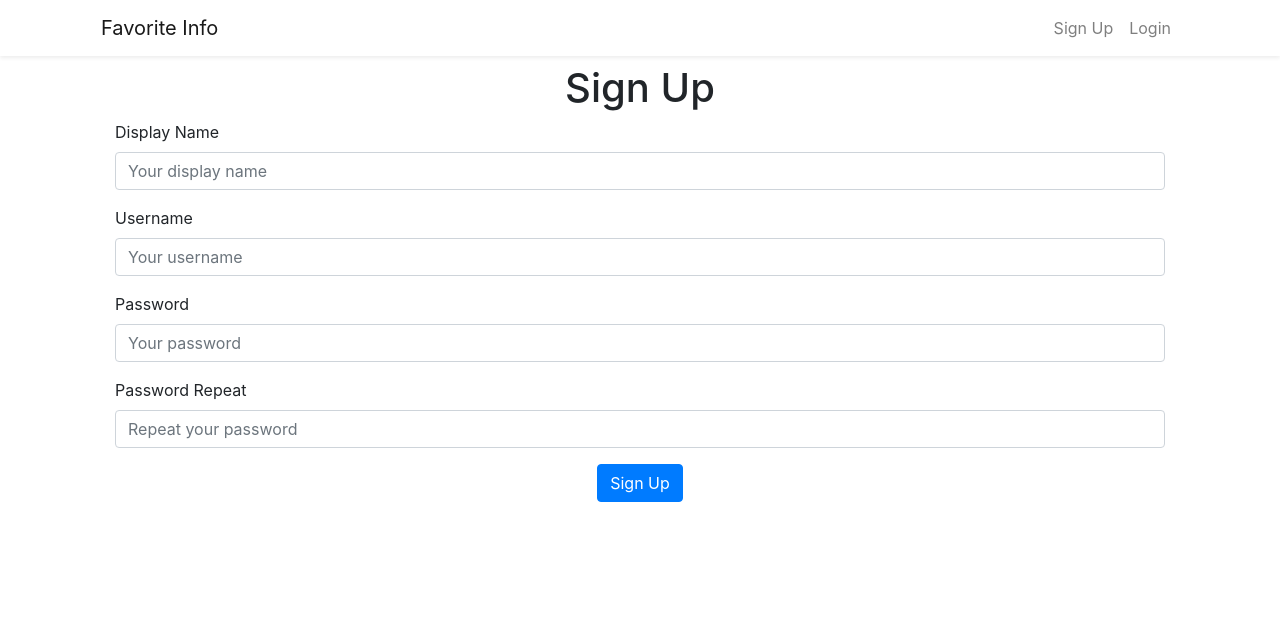
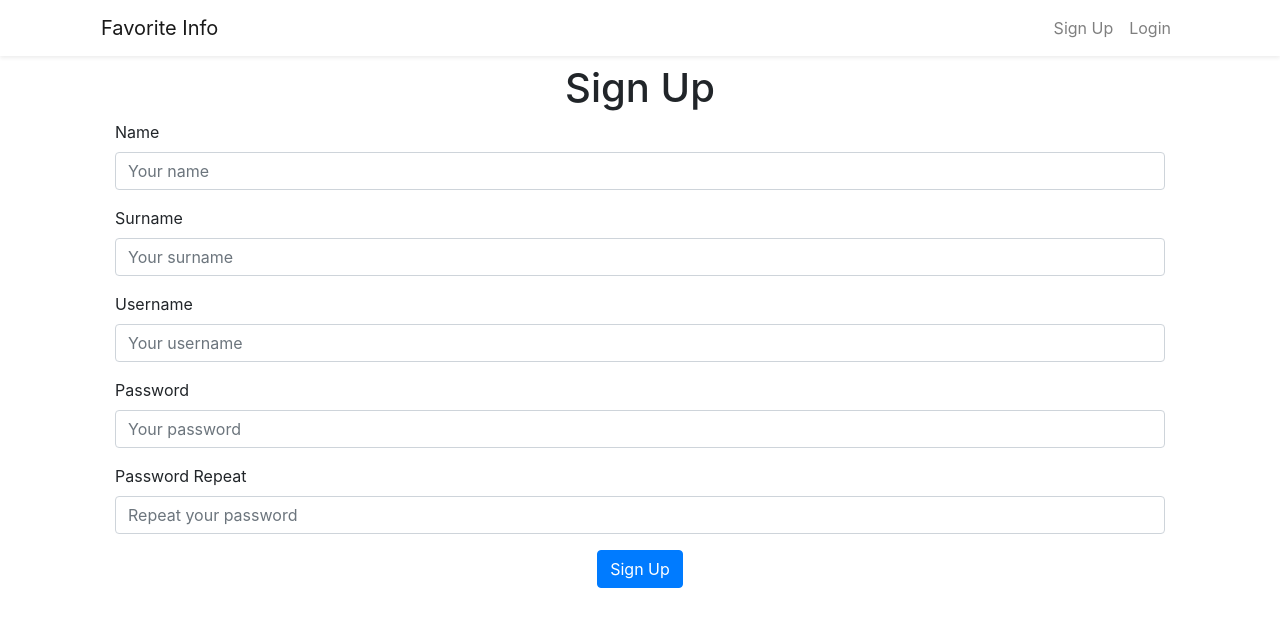
Before and after one commit to uzunemre/favorite-info-frontend, a React (Create React App) app: page /#/signup in a window 1280 px wide. Shown: the top 626 px of the page. Built offline with nearby package versions, Linux system fonts and the light colour scheme.

Commit message:
sign up page add name and surname input

```diff
--- a/public/index.html
+++ b/public/index.html
@@ -1,15 +1,15 @@
 <!DOCTYPE html>
 <html lang="en">
 <head>
-  <meta charset="utf-8" />
-  <link rel="shortcut icon" href="%PUBLIC_URL%/favicon.ico" />
-  <meta name="viewport" content="width=device-width, initial-scale=1" />
-  <meta name="theme-color" content="#000000" />
+    <meta charset="utf-8"/>
+    <link rel="shortcut icon" href="%PUBLIC_URL%/favicon.ico"/>
+    <meta name="viewport" content="width=device-width, initial-scale=1"/>
+    <meta name="theme-color" content="#000000"/>
     <!--
       manifest.json provides metadata used when your web app is installed on a
       user's mobile device or desktop. See https://developers.google.com/web/fundamentals/web-app-manifest/
     -->
-  <link rel="manifest" href="%PUBLIC_URL%/manifest.json" />
+    <link rel="manifest" href="%PUBLIC_URL%/manifest.json"/>
     <!--
       Notice the use of %PUBLIC_URL% in the tags above.
       It will be replaced with the URL of the `public` folder during the build.
@@ -31,7 +31,7 @@
             integrity="sha384-fnmOCqbTlWIlj8LyTjo7mOUStjsKC4pOpQbqyi7RrhN7udi9RwhKkMHpvLbHG9Sr"
             crossorigin="anonymous"
     />
-  <title>React App</title>
+    <title>Favorite Info</title>
 </head>
 <body>
 <noscript>You need to enable JavaScript to run this app.</noscript>
--- a/src/pages/UserSignUpPage.js
+++ b/src/pages/UserSignUpPage.js
@@ -6,7 +6,8 @@ import * as authActions from '../redux/authActions';
 
 export class UserSignupPage extends React.Component {
     state = {
-        displayName: '',
+        name: '',
+        surname: '',
         username: '',
         password: '',
         passwordRepeat: '',
@@ -15,11 +16,18 @@ export class UserSignupPage extends React.Component {
         passwordRepeatConfirmed: true
     };
 
-    onChangeDisplayName = (event) => {
+    onChangeName = (event) => {
         const value = event.target.value;
         const errors = {...this.state.errors};
-        delete errors.displayName;
-        this.setState({displayName: value, errors});
+        delete errors.name;
+        this.setState({name: value, errors});
+    };
+
+    onChangeSurname = (event) => {
+        const value = event.target.value;
+        const errors = {...this.state.errors};
+        delete errors.surname;
+        this.setState({surname: value, errors});
     };
 
     onChangeUsername = (event) => {
@@ -52,8 +60,9 @@ export class UserSignupPage extends React.Component {
 
     onClickSignup = () => {
         const user = {
+            name: this.state.name,
+            surname: this.state.surname,
             username: this.state.username,
-            displayName: this.state.displayName,
             password: this.state.password
         };
         this.setState({pendingApiCall: true});
@@ -79,12 +88,22 @@ export class UserSignupPage extends React.Component {
                 <h1 className="text-center">Sign Up</h1>
                 <div className="col-12 mb-3">
                     <Input
-                        label="Display Name"
-                        placeholder="Your display name"
-                        value={this.state.displayName}
-                        onChange={this.onChangeDisplayName}
-                        hasError={this.state.errors.displayName && true}
-                        error={this.state.errors.displayName}
+                        label="Name"
+                        placeholder="Your name"
+                        value={this.state.name}
+                        onChange={this.onChangeName}
+                        hasError={this.state.errors.name && true}
+                        error={this.state.errors.name}
+                    />
+                </div>
+                <div className="col-12 mb-3">
+                    <Input
+                        label="Surname"
+                        placeholder="Your surname"
+                        value={this.state.surname}
+                        onChange={this.onChangeSurname}
+                        hasError={this.state.errors.surname && true}
+                        error={this.state.errors.surname}
                     />
                 </div>
                 <div className="col-12 mb-3">
```
Lines whose indentation alone changed are shown as unchanged.
